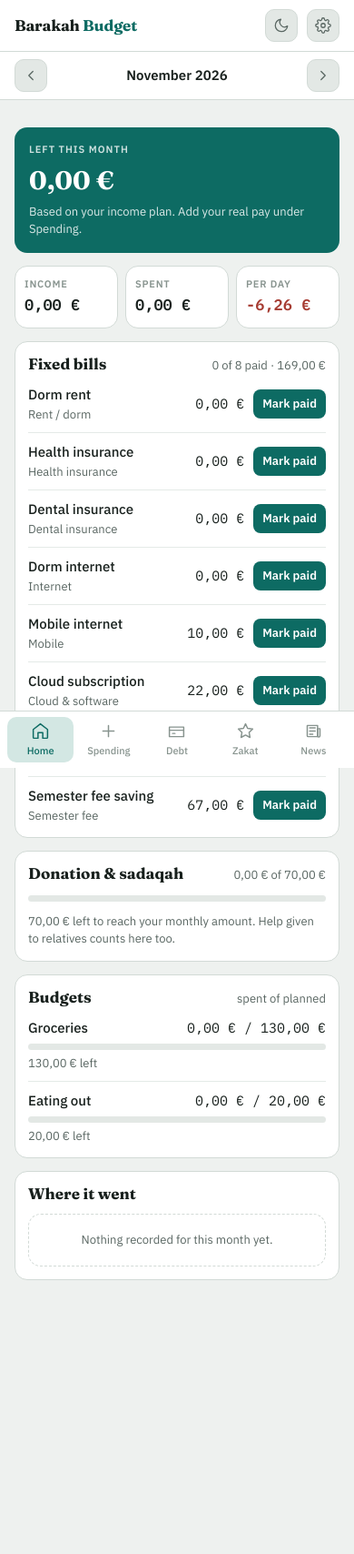
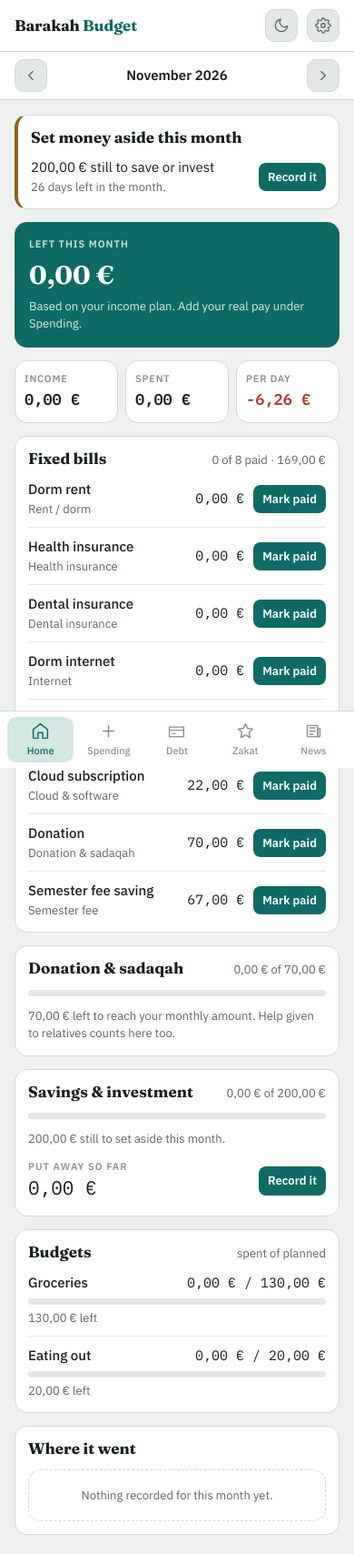
Before and after one commit to sanneyulalamrwthaachen-max/barakah-budget-new, a plain HTML site: page index.html in a window 390 px wide. Shown: the top 1708 px of the page at 91% size. Before the commit the page ends 1515 px from the top, so only its background shows below. Drawn offline with Linux system fonts and the light colour scheme.

Commit message:
Add savings and investment with a monthly goal
A "Savings & investment" category, a matching "Savings withdrawn" for
money taken back out, and a goal of 200 a month that is editable in
Settings. The Home screen shows progress toward the goal and the total
put away so far, and a "Record it" button opens the form with the
remaining amount already filled in.

The reminder appears on Home for the current month until the goal is
met, and turns red in the last week. The Google script gained an
optional monthly email reminder, which works when the app is closed;
it is switched on by running setupMonthlyReminder once.

Money taken back out of savings is cash in hand but not earnings, so
like a loan repayment it never stands in for a salary.

Co-Authored-By: Claude Opus 5 <noreply@anthropic.com>
Claude-Session: https://claude.ai/code/session_014fWxM8nCKV986RwzgZxeia

```diff
--- a/app.js
+++ b/app.js
@@ -7,8 +7,12 @@ var THEME_KEY = "barakah_theme";
 var EXPENSE_CATS = ["Groceries","Eating out","Rent / dorm","Health insurance","Dental insurance",
   "Medicine & pharmacy","Internet","Mobile","Cloud & software","Education","Hobby & gadgets",
   "Islamic essentials","Transport","Family support","Donation & sadaqah","Help to relatives",
-  "Debt repayment","Semester fee","Other"];
-var INCOME_CATS = ["Working student job","Scholarship","Loan repaid to me","Gift received","Other income"];
+  "Debt repayment","Semester fee","Savings & investment","Other"];
+var INCOME_CATS = ["Working student job","Scholarship","Loan repaid to me","Savings withdrawn","Gift received","Other income"];
+var SAVINGS_IN = "Savings & investment";
+var SAVINGS_OUT = "Savings withdrawn";
+/* Cash that arrives but was never earned. It must not stand in for a salary. */
+var NOT_EARNINGS = ["Loan repaid to me", SAVINGS_OUT];
 var SADAQAH_CATS = ["Donation & sadaqah","Help to relatives"];
 var SEND_CATS = ["Family support","Help to relatives"];
 
@@ -55,6 +59,7 @@ function freshData(){
     settings: {
       monthlyIncome: 0,
       donationGoal: 70,
+      savingsGoal: 200,
       semesterFee: 400,
       semesterMonths: 6,
       goldPerGram: 120,
@@ -255,7 +260,7 @@ function isFixedPaid(fc, key){
    It must not stand in for your salary when working out the plan. */
 function loanRepaidIn(key){
   return monthTx(key).reduce(function(a,t){
-    return (t.type === "income" && t.category === "Loan repaid to me") ? a + txMain(t) : a;
+    return (t.type === "income" && NOT_EARNINGS.indexOf(t.category) >= 0) ? a + txMain(t) : a;
   },0);
 }
 function monthEarned(key){ return sumTx(monthTx(key), "income") - loanRepaidIn(key); }
@@ -321,6 +326,39 @@ function budgetFoot(st){
   return {cls:"", text: money(st.left) + " left"};
 }
 
+/* Money moved into savings this month, less anything taken back out. */
+function savedInMonth(key){
+  return monthTx(key).reduce(function(a,t){
+    if(t.type === "expense" && t.category === SAVINGS_IN) return a + txMain(t);
+    if(t.type === "income"  && t.category === SAVINGS_OUT) return a - txMain(t);
+    return a;
+  },0);
+}
+/* Everything put away, all months together. This is your pot, not spending. */
+function savingsPot(){
+  return S.tx.reduce(function(a,t){
+    if(t.type === "expense" && t.category === SAVINGS_IN) return a + txMain(t);
+    if(t.type === "income"  && t.category === SAVINGS_OUT) return a - txMain(t);
+    return a;
+  },0);
+}
+function savingsState(key){
+  var goal = num(S.settings.savingsGoal);
+  var done = savedInMonth(key);
+  var thisMonth = (key === todayISO().slice(0,7));
+  var p = key.split("-");
+  var daysInMonth = new Date(Number(p[0]), Number(p[1]), 0).getDate();
+  var dayNow = thisMonth ? new Date().getDate() : daysInMonth;
+  var daysLeft = Math.max(0, daysInMonth - dayNow);
+  return {
+    goal: goal, done: done, left: Math.max(0, goal - done),
+    met: goal > 0 && done >= goal,
+    pct: goal > 0 ? Math.min(100, done / goal * 100) : 0,
+    daysLeft: daysLeft, isThisMonth: thisMonth,
+    urgent: thisMonth && goal > 0 && done < goal && daysLeft <= 7
+  };
+}
+
 function sadaqahPaid(key){
   return SADAQAH_CATS.reduce(function(a,c){ return a + catSpent(key,c); },0);
 }
@@ -363,6 +401,8 @@ function render(){
 }
 
 function renderAlerts(){
+  var out = "";
+
   var hits = watchedCategories().map(function(c){ return budgetState(c, curMonth); })
     .filter(function(st){ return st.level !== "ok"; })
     .sort(function(a,b){
@@ -370,10 +410,9 @@ function renderAlerts(){
       return rank[a.level] - rank[b.level];
     });
 
-  if(!hits.length){ $("hAlerts").innerHTML = ""; return; }
-
+  if(hits.length){
     var worst = hits[0].level === "yolo" ? "" : " stop";
-  $("hAlerts").innerHTML =
+    out +=
       '<div class="card alertcard'+worst+'">'+
         '<div class="card-head"><h2>Watch your limits</h2></div>'+
         hits.map(function(st){
@@ -386,6 +425,30 @@ function renderAlerts(){
           '</div>';
         }).join("")+
       '</div>';
+  }
+
+  /* The monthly reminder to put money away. It only shows for the month
+     you are actually in, and it goes away the moment the goal is met. */
+  var sv = savingsState(curMonth);
+  if(sv.isThisMonth && sv.goal > 0 && !sv.met){
+    var head = sv.urgent ? "Save before the month ends" : "Set money aside this month";
+    var line = sv.daysLeft === 0
+      ? "Last day of the month."
+      : sv.urgent
+        ? "Only " + sv.daysLeft + " days left."
+        : sv.daysLeft + " days left in the month.";
+    out +=
+      '<div class="card alertcard'+(sv.urgent ? " stop" : "")+'">'+
+        '<div class="card-head"><h2>'+esc(head)+'</h2></div>'+
+        '<div class="alertline">'+
+          '<div class="grow"><div class="name">'+esc(money(sv.left))+' still to save or invest</div>'+
+          '<div class="budgetfoot '+(sv.urgent ? "bad" : "")+'">'+esc(line)+'</div></div>'+
+          '<button class="btn sm" id="alertSaveAdd">Record it</button>'+
+        '</div>'+
+      '</div>';
+  }
+
+  $("hAlerts").innerHTML = out;
 }
 
 function renderHome(){
@@ -431,6 +494,26 @@ function renderHome(){
   $("hDonNote").textContent = given >= goal
     ? "Your monthly amount is complete. Anything more is extra, inshallah."
     : money(Math.max(0, goal - given)) + " left to reach your monthly amount. Help given to relatives counts here too.";
+
+  // savings and investment
+  var sv = savingsState(curMonth);
+  $("hSaveCard").hidden = num(S.settings.savingsGoal) <= 0;
+  $("hSaveRight").textContent = money(sv.done) + " of " + money(sv.goal);
+  $("hSaveBar").style.width = sv.pct + "%";
+  $("hSaveBar").className = sv.met ? "good" : (sv.urgent ? "warn" : "");
+  $("hSavePot").textContent = money(savingsPot());
+  $("hSaveAdd").hidden = sv.met;
+  if(sv.met){
+    $("hSaveNote").textContent = "Done for this month, alhamdulillah. Anything more is extra.";
+  }else if(!sv.isThisMonth){
+    $("hSaveNote").textContent = money(sv.left) + " short that month.";
+  }else if(sv.daysLeft === 0){
+    $("hSaveNote").textContent = "Last day of the month. " + money(sv.left) + " still to set aside.";
+  }else if(sv.urgent){
+    $("hSaveNote").textContent = money(sv.left) + " still to set aside, and only " + sv.daysLeft + " days left.";
+  }else{
+    $("hSaveNote").textContent = money(sv.left) + " still to set aside this month.";
+  }
 
   // budgets
   var bk = watchedCategories();
@@ -679,6 +762,7 @@ function renderSettings(){
     : "Rates have not been fetched yet. The starting values are only a guess — update them.";
   $("setIncome").value = st.monthlyIncome || "";
   $("setDonation").value = st.donationGoal || "";
+  $("setSaveGoal").value = st.savingsGoal || "";
   $("setSemFee").value = st.semesterFee || "";
   $("setSemMonths").value = st.semesterMonths || 6;
   var per = num(st.semesterMonths) > 0 ? num(st.semesterFee)/num(st.semesterMonths) : 0;
@@ -834,6 +918,26 @@ function showScreen(name){
   if(name === "news") loadNews(false);
   if(name === "settings") loadScriptCode();
 }
+
+/* Both "Record it" buttons open the spending form ready for a deposit. */
+function startSavingsEntry(){
+  showScreen("spend");
+  txType = "expense";
+  document.querySelectorAll("#txTypeSeg button").forEach(function(x){
+    x.setAttribute("aria-selected", x.dataset.type === "expense" ? "true" : "false");
+  });
+  fillSelect($("txCat"), EXPENSE_CATS, SAVINGS_IN);
+  togglePerson();
+  var sv = savingsState(curMonth);
+  $("txAmount").value = sv.left > 0 ? round2(sv.left) : "";
+  $("txDate").value = todayISO();
+  $("txAmount").focus();
+  $("txAmount").select();
+}
+document.addEventListener("click", function(ev){
+  var b = ev.target.closest("#hSaveAdd,#alertSaveAdd");
+  if(b) startSavingsEntry();
+});
 
 document.querySelectorAll(".tab").forEach(function(b){
   b.addEventListener("click", function(){ showScreen(b.dataset.scr); });
@@ -1061,7 +1165,7 @@ document.querySelectorAll("#newsSeg button").forEach(function(b){
 $("newsRefresh").addEventListener("click", function(){ loadNews(true); });
 
 /* --- settings --- */
-var setMap = {setIncome:"monthlyIncome", setDonation:"donationGoal", setSemFee:"semesterFee", setSemMonths:"semesterMonths"};
+var setMap = {setIncome:"monthlyIncome", setDonation:"donationGoal", setSaveGoal:"savingsGoal", setSemFee:"semesterFee", setSemMonths:"semesterMonths"};
 Object.keys(setMap).forEach(function(id){
   $(id).addEventListener("change", function(){
     S.settings[setMap[id]] = num($(id).value);
--- a/index.html
+++ b/index.html
@@ -61,6 +61,19 @@
       <div class="card-head"><h2>Donation &amp; sadaqah</h2><div class="right" id="hDonRight"></div></div>
       <div class="bar"><i id="hDonBar" style="width:0%"></i></div>
       <p class="note" id="hDonNote"></p>
+    </div>
+
+    <div class="card" id="hSaveCard">
+      <div class="card-head"><h2>Savings &amp; investment</h2><div class="right" id="hSaveRight"></div></div>
+      <div class="bar"><i id="hSaveBar" style="width:0%"></i></div>
+      <p class="note" id="hSaveNote"></p>
+      <div class="row">
+        <div class="grow">
+          <div class="eyebrow">Put away so far</div>
+          <div class="num" id="hSavePot" style="font-size:var(--t-xl)">—</div>
+        </div>
+        <button class="btn sm" id="hSaveAdd">Record it</button>
+      </div>
     </div>
 
     <div class="card">
@@ -295,6 +308,9 @@
         <label class="field">Donation per month (<span class="curlbl"></span>)<input type="number" id="setDonation" inputmode="decimal" step="1" min="0"></label>
       </div>
       <div class="grid2">
+        <label class="field">Save or invest each month (<span class="curlbl"></span>)<input type="number" id="setSaveGoal" inputmode="decimal" step="1" min="0"></label>
+      </div>
+      <div class="grid2">
         <label class="field">Semester fee (<span class="curlbl"></span>)<input type="number" id="setSemFee" inputmode="decimal" step="1" min="0"></label>
         <label class="field">Months per semester<input type="number" id="setSemMonths" inputmode="numeric" step="1" min="1"></label>
       </div>
--- a/sw.js
+++ b/sw.js
@@ -1,5 +1,5 @@
 /* Barakah Budget - offline shell. Bump VERSION to push an update. */
-var VERSION = "bb-v7";
+var VERSION = "bb-v8";
 var SHELL = [
   "./", "./index.html", "./styles.css", "./app.js",
   "./manifest.webmanifest", "./finance-sheets-script.gs",
```
Also changed, not shown: 1 other file. Lines whose indentation alone changed are shown as unchanged.
